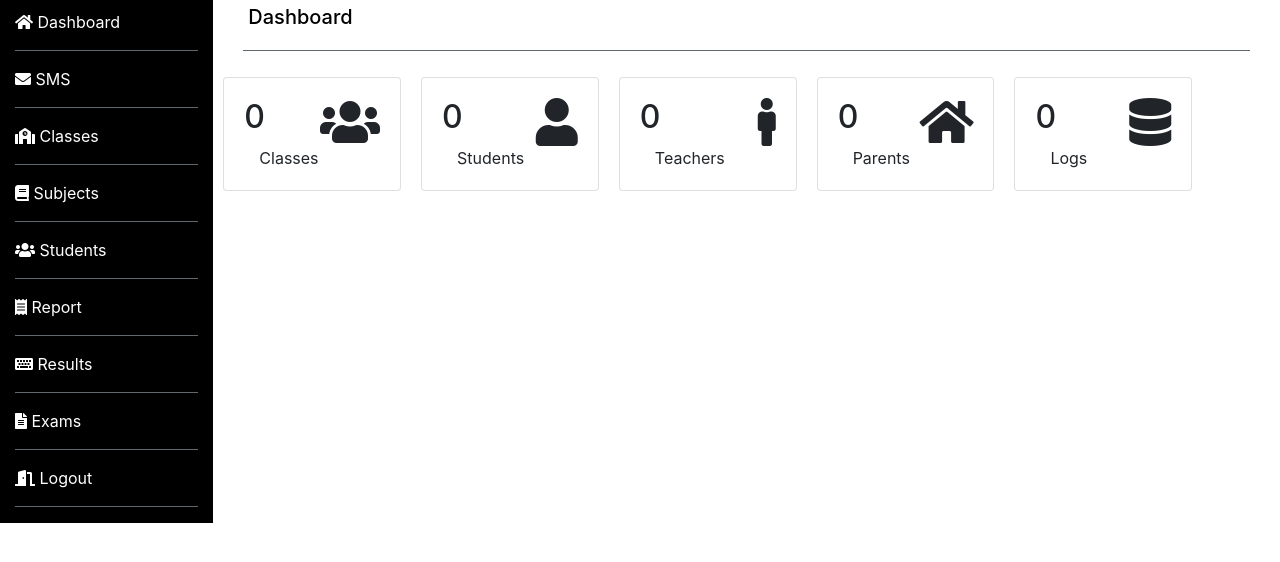
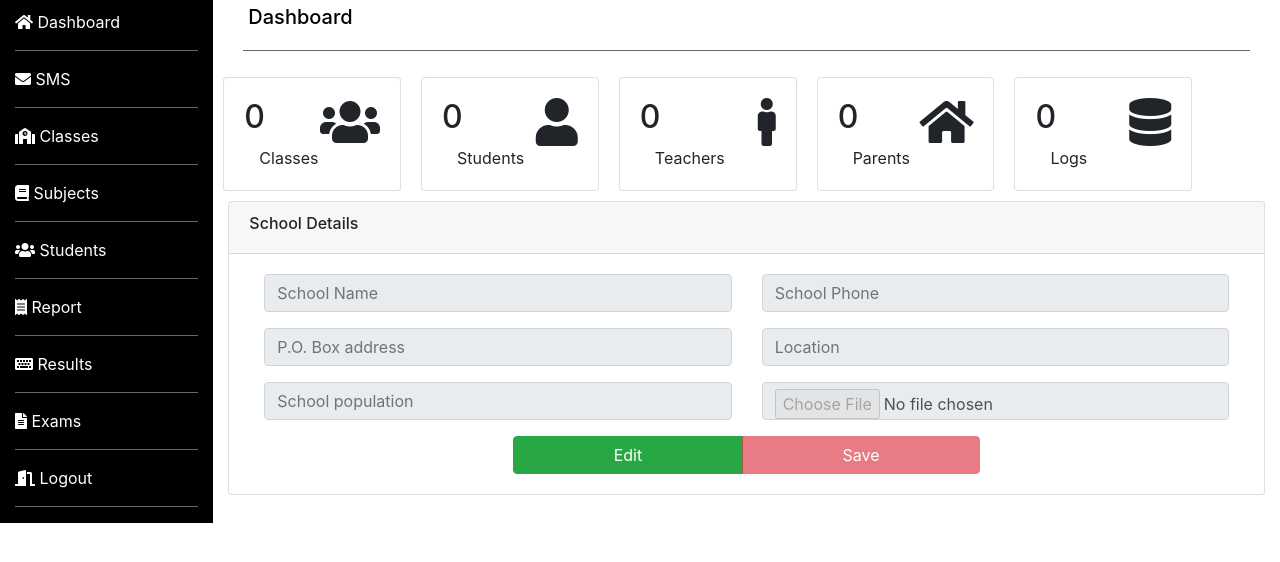
Before and after one commit to ngangavic/school-sys, a PHP site: page /admin/index.php in a window 1280 px wide. Shown: the top 562 px of the page. Run offline with PHP 8.4, Linux system fonts and the light colour scheme; the visitor is signed in with stand-in values (Sample User, id 1); data comes from the database, SQL or seed files in the repository.

Commit message:
admin school details layout

```diff
--- a/admin/index.php
+++ b/admin/index.php
@@ -2,37 +2,37 @@
 session_start();
 require_once "../actions/database/connection.php";
 if (isset($_SESSION['email']) && isset($_SESSION['id']) && isset($_SESSION['name']) && isset($_SESSION['locked']) && isset($_SESSION['status'])) {
-    $class_count=0;
-    $student_count=0;
-    $teacher_count=0;
-    $parent_count=0;
-    $logs_count=0;
+    $class_count = 0;
+    $student_count = 0;
+    $teacher_count = 0;
+    $parent_count = 0;
+    $logs_count = 0;
 
     //count class
-    $stmt=$conn->prepare("SELECT COUNT(*) FROM tbl_class WHERE school=? AND status='active' ");
-    $stmt->bind_param("s",$_SESSION['id']);
+    $stmt = $conn->prepare("SELECT COUNT(*) FROM tbl_class WHERE school=? AND status='active' ");
+    $stmt->bind_param("s", $_SESSION['id']);
     $stmt->execute();
-    $class_count=$stmt->get_result()->fetch_array();
+    $class_count = $stmt->get_result()->fetch_array();
     //count student
-    $stmt=$conn->prepare("SELECT COUNT(*) FROM tbl_students WHERE school=? AND kcse='not done' ");
-    $stmt->bind_param("s",$_SESSION['id']);
+    $stmt = $conn->prepare("SELECT COUNT(*) FROM tbl_students WHERE school=? AND kcse='not done' ");
+    $stmt->bind_param("s", $_SESSION['id']);
     $stmt->execute();
-    $student_count=$stmt->get_result()->fetch_array();
+    $student_count = $stmt->get_result()->fetch_array();
     //count teacher
-    $stmt=$conn->prepare("SELECT COUNT(*) FROM tbl_teachers WHERE school_id=? AND status='available' ");
-    $stmt->bind_param("s",$_SESSION['id']);
+    $stmt = $conn->prepare("SELECT COUNT(*) FROM tbl_teachers WHERE school_id=? AND status='available' ");
+    $stmt->bind_param("s", $_SESSION['id']);
     $stmt->execute();
-    $teacher_count=$stmt->get_result()->fetch_array();
+    $teacher_count = $stmt->get_result()->fetch_array();
     //count parent
-    $stmt=$conn->prepare("SELECT COUNT(*) FROM tbl_parent WHERE school_id=? ");
-    $stmt->bind_param("s",$_SESSION['id']);
+    $stmt = $conn->prepare("SELECT COUNT(*) FROM tbl_parent WHERE school_id=? ");
+    $stmt->bind_param("s", $_SESSION['id']);
     $stmt->execute();
-    $parent_count=$stmt->get_result()->fetch_array();
+    $parent_count = $stmt->get_result()->fetch_array();
     //logs count
-    $stmt=$conn->prepare("SELECT COUNT(*) FROM tbl_logins WHERE school=? ");
-    $stmt->bind_param("s",$_SESSION['id']);
+    $stmt = $conn->prepare("SELECT COUNT(*) FROM tbl_logins WHERE school=? ");
+    $stmt->bind_param("s", $_SESSION['id']);
     $stmt->execute();
-    $logs_count=$stmt->get_result()->fetch_array();
+    $logs_count = $stmt->get_result()->fetch_array();
 
     ?>
     <!DOCTYPE html>
@@ -119,7 +119,7 @@ if (isset($_SESSION['email']) && isset($_SESSION['id']) && isset($_SESSION['name
                     <div class="card col-md-2 col-lg-2 my-card">
                         <div class="card-body">
                             <div class="row">
-                                <h2><?php echo $student_count[0];?></h2>
+                                <h2><?php echo $student_count[0]; ?></h2>
                                 <i class="fa fa-3x fa-user ml-auto"></i>
                             </div>
                             Students
@@ -149,13 +149,60 @@ if (isset($_SESSION['email']) && isset($_SESSION['id']) && isset($_SESSION['name
                     <div class="card col-md-2 col-lg-2 my-card">
                         <div class="card-body">
                             <div class="row">
-                                <h2><?php echo $logs_count[0];?></h2>
+                                <h2><?php echo $logs_count[0]; ?></h2>
                                 <i class="fa fa-3x fa-database ml-auto"></i>
                             </div>
                             Logs
                         </div>
                     </div>
 
+                </div>
+
+                <div class="school-details">
+                    <div class="card">
+                        <div class="card-header">
+                    <h6>School Details</h6>
+                        </div>
+                        <div class="card-body">
+                    <form action="" method="post" class="col-xs-12 col-sm-12 col-md-12 col-lg-12">
+
+                        <div class="row">
+                            <div class="form-group col-xs-12 col-sm-12 col-md-6 col-lg-6">
+                                <input type="text" name="name" class="form-control" placeholder="School Name" disabled required>
+                            </div>
+                            <div class="form-group col-xs-12 col-sm-12 col-md-6 col-lg-6">
+                                <input type="tel" name="phone" class="form-control" placeholder="School Phone" disabled required>
+                            </div>
+                        </div>
+
+                        <div class="row">
+                            <div class="form-group col-xs-12 col-sm-12 col-md-6 col-lg-6">
+                                <input type="text" name="box" class="form-control" placeholder="P.O. Box address" disabled required>
+                            </div>
+                            <div class="form-group col-xs-12 col-sm-12 col-md-6 col-lg-6">
+                                <input type="text" name="town" class="form-control" placeholder="Location" disabled required>
+                            </div>
+                        </div>
+
+                        <div class="row">
+                            <div class="form-group col-xs-12 col-sm-12 col-md-6 col-lg-6">
+                                <input type="number" name="population" class="form-control" placeholder="School population" disabled required>
+                            </div>
+                            <div class="form-group col-xs-12 col-sm-12 col-md-6 col-lg-6">
+                                <input type="file" name="logo" class="form-control" placeholder="School logo" disabled required>
+                            </div>
+                        </div>
+
+                        <div class="row">
+                            <div class="btn-group col-xs-12 col-sm-12 col-md-6 offset-md-3 col-lg-6">
+                                <input type="button" name="edit" class="btn btn-success" value="Edit">
+                                <input type="submit" name="save" class="btn btn-danger" value="Save" disabled>
+                            </div>
+                        </div>
+
+                    </form>
+                        </div>
+                    </div>
                 </div>
 
 
```
